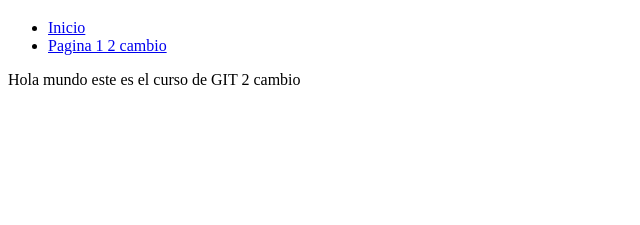
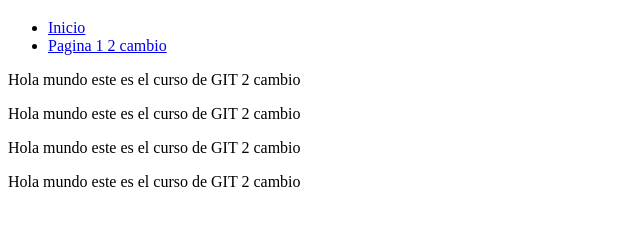
Before and after one commit to martinmp30/testeando-, a plain HTML site: page index.html in a window 1280 px wide. Shown: the part 61-286 px from the top of the page, without its empty margins (0-640 px from the left). Drawn offline with Linux system fonts and the light colour scheme.

Commit message:
agregando parrafo a index.html

```diff
--- a/index.html
+++ b/index.html
@@ -12,5 +12,11 @@
 <li><a href="pagina1.html">Pagina 1 2 cambio</a></li>
 </ul>
          <p>Hola mundo este es el curso de GIT  2 cambio</p>
+
+         <p>Hola mundo este es el curso de GIT  2 cambio</p>
+
+         <p>Hola mundo este es el curso de GIT  2 cambio</p>
+
+         <p>Hola mundo este es el curso de GIT  2 cambio</p>
     </body>
 </html>
```
